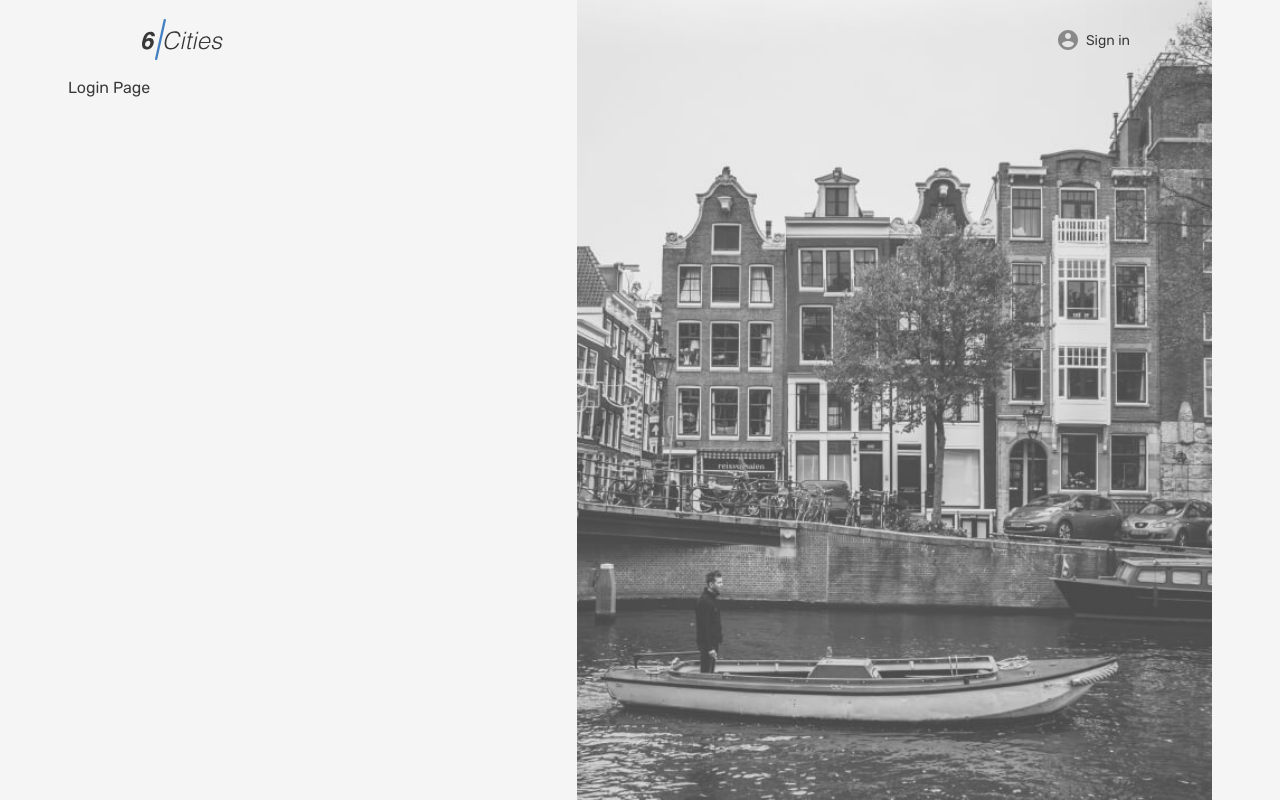
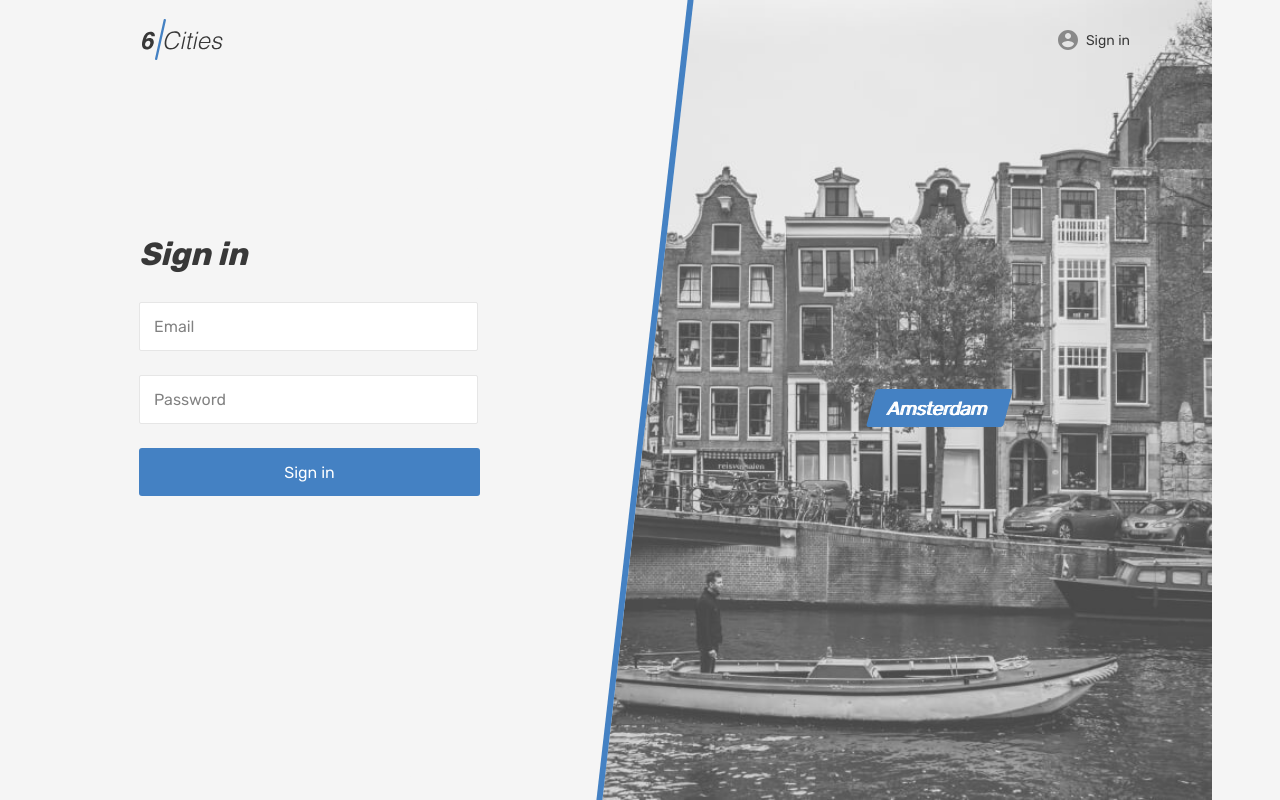
Before and after one commit to kamky/react-app-six-cities, a React app: page /login in a window 1280 px wide. Built offline with nearby package versions, Linux system fonts and the light colour scheme.

Commit message:
Создает статическую страницу авторизации

```diff
--- a/src/pages/Login/Login.jsx
+++ b/src/pages/Login/Login.jsx
@@ -3,13 +3,28 @@ import React from "react";
 
 // Components
 import {Header} from "../../components";
+import {LoginForm} from "../../components";
 
 // Component
 export const Login = () => {
   return (
     <div className="page page--gray page--login">
       <Header />
-      <div>Login Page</div>
+      <main className="page__main page__main--login">
+        <div className="page__login-container container">
+          <section className="login">
+            <h1 className="login__title">Sign in</h1>
+            <LoginForm />
+          </section>
+          <section className="locations locations--login locations--current">
+            <div className="locations__item">
+              <a className="locations__item-link" href="#">
+                <span>Amsterdam</span>
+              </a>
+            </div>
+          </section>
+        </div>
+      </main>
     </div>
   );
 };
```
